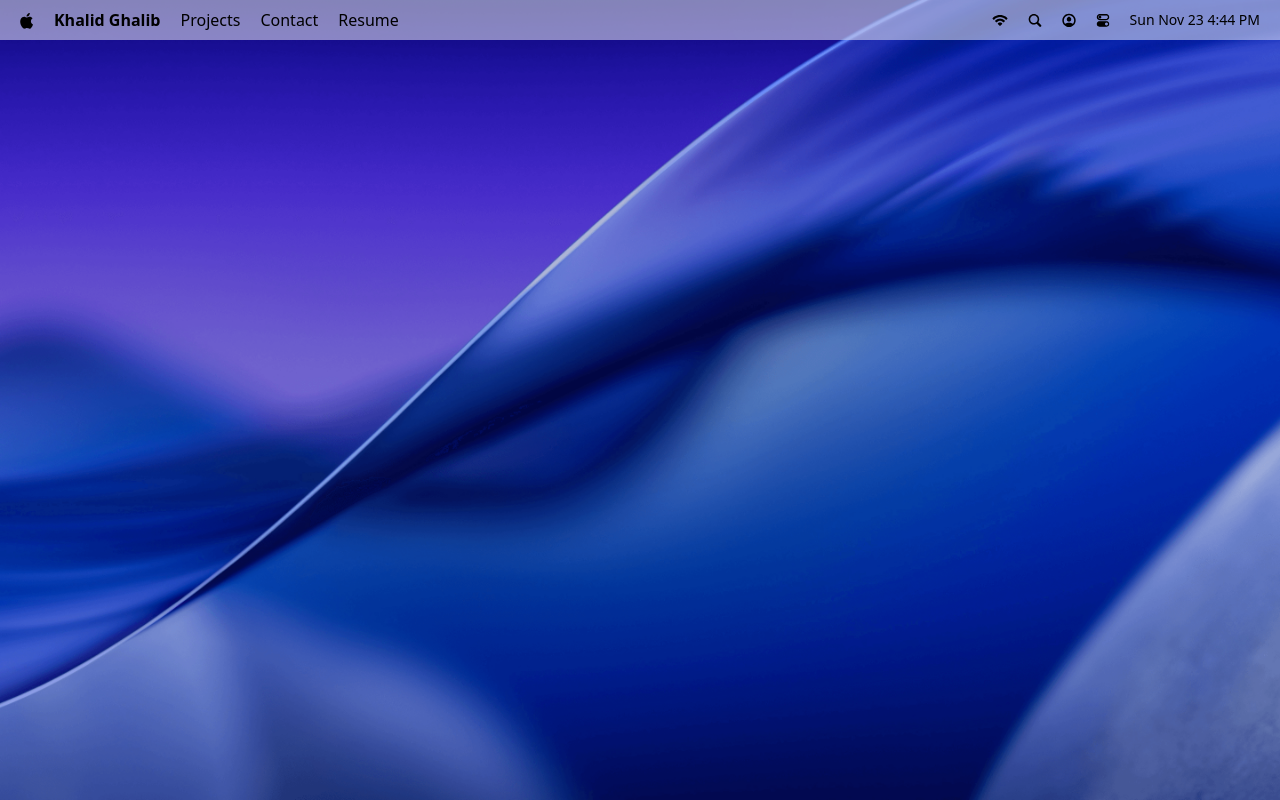
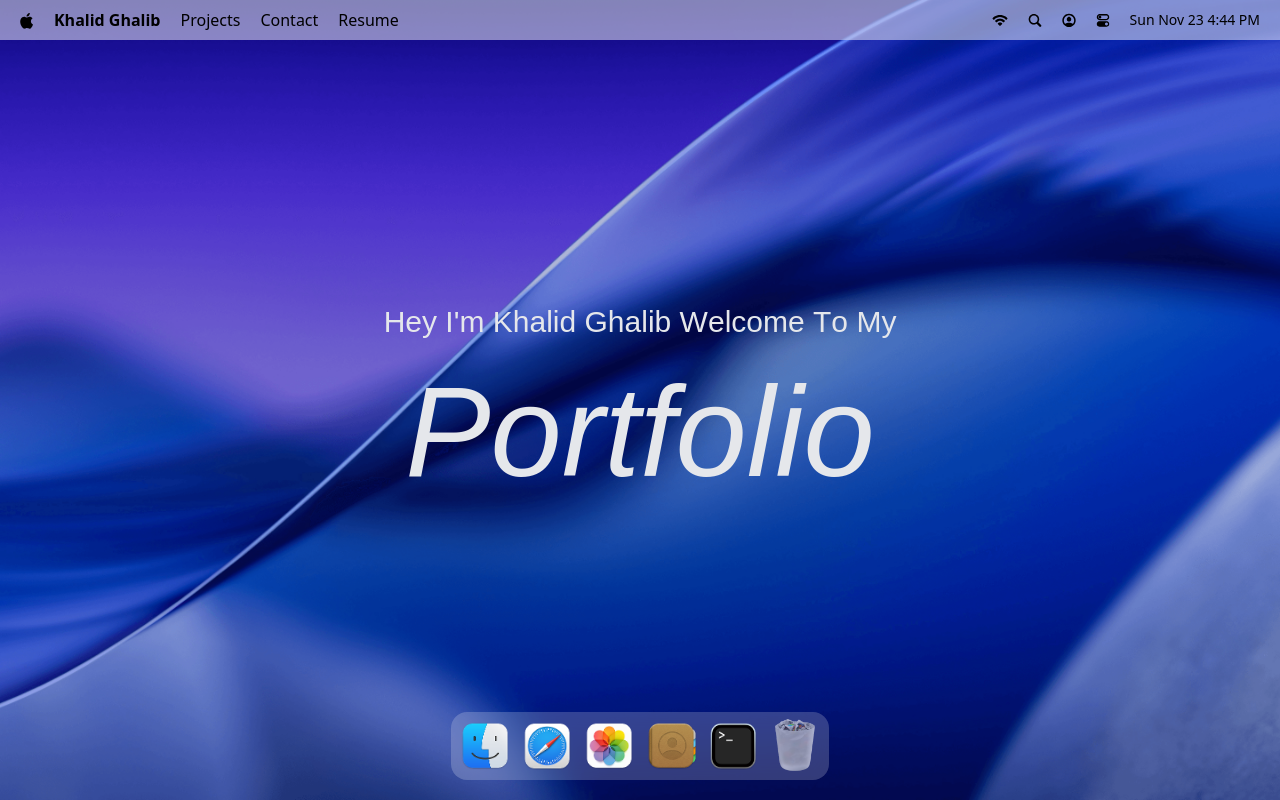
Before and after one commit to khalidghalib404/MacOS_portfolio, a React (Vite) app: page / in a window 1280 px wide. Built offline with nearby package versions, Linux system fonts and the light colour scheme.

Commit message:
the doc hase been added

```diff
--- a/package.json
+++ b/package.json
@@ -14,6 +14,7 @@
     "dayjs": "^1.11.19",
     "react": "^19.2.0",
     "react-dom": "^19.2.0",
+    "react-tooltip": "^5.30.0",
     "tailwindcss": "^4.1.17"
   },
   "devDependencies": {
--- a/src/App.jsx
+++ b/src/App.jsx
@@ -1,10 +1,12 @@
 import React from 'react';
-import Navbar from "#components/Navbar";
+import {Navbar,Welcome,Doc} from "./components/index.js"
 
 function App(props) {
     return (
         <main className="App">
             <Navbar />
+            <Welcome />
+            <Doc/>
         </main>
     );
 }
--- /dev/null
+++ b/src/components/Doc.jsx
@@ -0,0 +1,33 @@
+import React, {useRef} from 'react';
+import {dockApps} from "../Constans/index.js";
+import { Tooltip } from 'react-tooltip';
+
+
+const Doc = () => {
+    const docRef = useRef(null);
+    const toggleApp = (app) => {}
+    return( <section id="dock" >
+            <div ref={docRef} className="dock-container">
+                {dockApps.map(({ id, name, icon, canOpen }) => (
+                    <div key={id} className="relative flex justify-center">
+                        <button
+                            type="button"
+                            className="dock-icon"
+                            aria-label={name}
+                            data-tooltip-id="dock-tooltip"
+                            data-tooltip-content={name}
+                            data-tooltip-delay-show={150}
+                            disabled={!canOpen}
+                            onClick={() => toggleApp({ id, name, icon, canOpen })}
+                        >
+                            <img src={`/images/${icon}`} alt="name" loading="lazy" className={canOpen ? " ": "opacity-60"}/>
+                        </button>
+                    </div>
+                ))}
+                <Tooltip id="dock-tooltip" place="top" className ="tooltip"  />
+            </div>
+    </section>
+
+    )};
+
+export default Doc;
--- /dev/null
+++ b/src/components/Welcome.jsx
@@ -0,0 +1,146 @@
+// import React, {useRef} from 'react';
+// import gsap from "gsap";
+// import {useGSAP} from "@gsap/react";
+//
+// const FONT_WEIGHT = {
+//     subtitle: {min:100,max:400,default :100 },
+//     title: {min:400,max:900,default :400 },
+// }
+//
+// const renderText = (text, className, baseWeight = 400 ) =>{
+//     return [...text].map((char,i) => (
+//         <span key={i} className={className} style={{fontVariantSettings:`'wght' ${baseWeight}`}}>
+//             {char == "" ? "\u00A0":  char}
+//         </span>
+//     ))
+// }
+//
+//
+// const setupTextHover = (container,type) =>{
+//     if(!container)return;
+//     const letters = container.querySelectorAll("span");
+//     const { min, max ,default:base } = FONT_WEIGHT[type];
+//
+//
+//     const animateLetters  = (letter,weight,duration = 0.25)=>{
+//         return gsap.to(letter,{duration, ease:'power2.out',fontVariantSettings:`'wght' ${weight}`});
+//     }
+//
+//
+//     const handleMouseMove = e => {
+//         const {left} = container.getBoundingClientRect();
+//         const mouseX = e.clientX - left;
+//
+//         letters.forEach((letter) => {
+//              const {left:l, width:w } = letter.getBoundingClientRect();
+//             const distance = Math.abs(mouseX - (l + w / 2));
+//              const intensity = Math.exp(-(distance **2) / 2000);
+//              animateLetters(letter,min +(max - min)* intensity);
+//         })
+//     }
+//     container.addEventListener("mousemove", handleMouseMove);
+// }
+//
+//
+// const Welcome = () => {
+//     const titleRef = useRef(null);
+//     const subtitleRef = useRef(null);
+//
+//     useGSAP(() =>{
+//     setupTextHover(titleRef.current,'title');
+//     setupTextHover(subtitleRef.current, 'subtitle');
+//     },[])
+//     return <section id="welcome">
+//         <p ref={subtitleRef}>
+//             {renderText( "Hey I'am Khalid Ghalib Welcome To My" , "text-3xl font-georama",100 )} </p>
+//         <h1 ref={titleRef} className="mt-7"> {renderText ("Portfolio","text-9xl italic font-georama" )} </h1>
+//
+//         <div className="small-screen">
+//             <p>this portfolio is design for tablets and laptops only</p>
+//
+//         </div>
+//     </section>
+// };
+//
+// export default Welcome;
+
+
+
+
+
+
+import React, { useRef } from "react";
+import gsap from "gsap";
+import { useGSAP } from "@gsap/react";
+
+const renderText = (text, className) => {
+    return [...text].map((char, i) => (
+        <span key={i} className={className}>
+      {char === " " ? "\u00A0" : char}
+    </span>
+    ));
+};
+
+const setupTextHover = (container) => {
+    if (!container) return;
+
+    const letters = container.querySelectorAll("span");
+
+    const onMove = (e) => {
+        const rect = container.getBoundingClientRect();
+        const mouseX = e.clientX - rect.left;
+
+        letters.forEach((letter) => {
+            const { left, width } = letter.getBoundingClientRect();
+            const center = left - rect.left + width / 2;
+            const dist = Math.abs(mouseX - center);
+
+            const intensity = Math.exp(-(dist ** 2) / 800);
+
+            gsap.to(letter, {
+                scale: 1 + intensity * 0.4,
+                opacity: 0.6 + intensity * 0.4,
+                y: -intensity * 10,
+                duration: 0.2,
+                ease: "power2.out",
+            });
+        });
+    };
+
+    const onLeave = () => {
+        gsap.to(letters, {
+            scale: 1,
+            opacity: 1,
+            y: 0,
+            duration: 0.3,
+            ease: "power2.out",
+        });
+    };
+
+    container.addEventListener("mousemove", onMove);
+    container.addEventListener("mouseleave", onLeave);
+};
+
+const Welcome = () => {
+    const titleRef = useRef(null);
+    const subtitleRef = useRef(null);
+
+    useGSAP(() => {
+        setupTextHover(titleRef.current);
+        setupTextHover(subtitleRef.current);
+    }, []);
+
+    return (
+        <section id="welcome">
+            <p ref={subtitleRef} className="text-3xl font-georama">
+                {renderText("Hey I'm Khalid Ghalib Welcome To My", "inline-block")}
+            </p>
+
+            <h1 ref={titleRef} className="mt-7 text-9xl italic font-georama">
+                {renderText("Portfolio", "inline-block")}
+            </h1>
+        </section>
+    );
+};
+
+export default Welcome;
--- /dev/null
+++ b/src/components/index.js
@@ -0,0 +1,6 @@
+
+import Navbar from "#components/Navbar";
+import Welcome from "#components/Welcome.jsx";
+import Doc from "#components/Doc";
+
+export { Welcome, Navbar,Doc };
```
Also changed, not shown: 1 other file (tests, documents, lock files or other folders).
